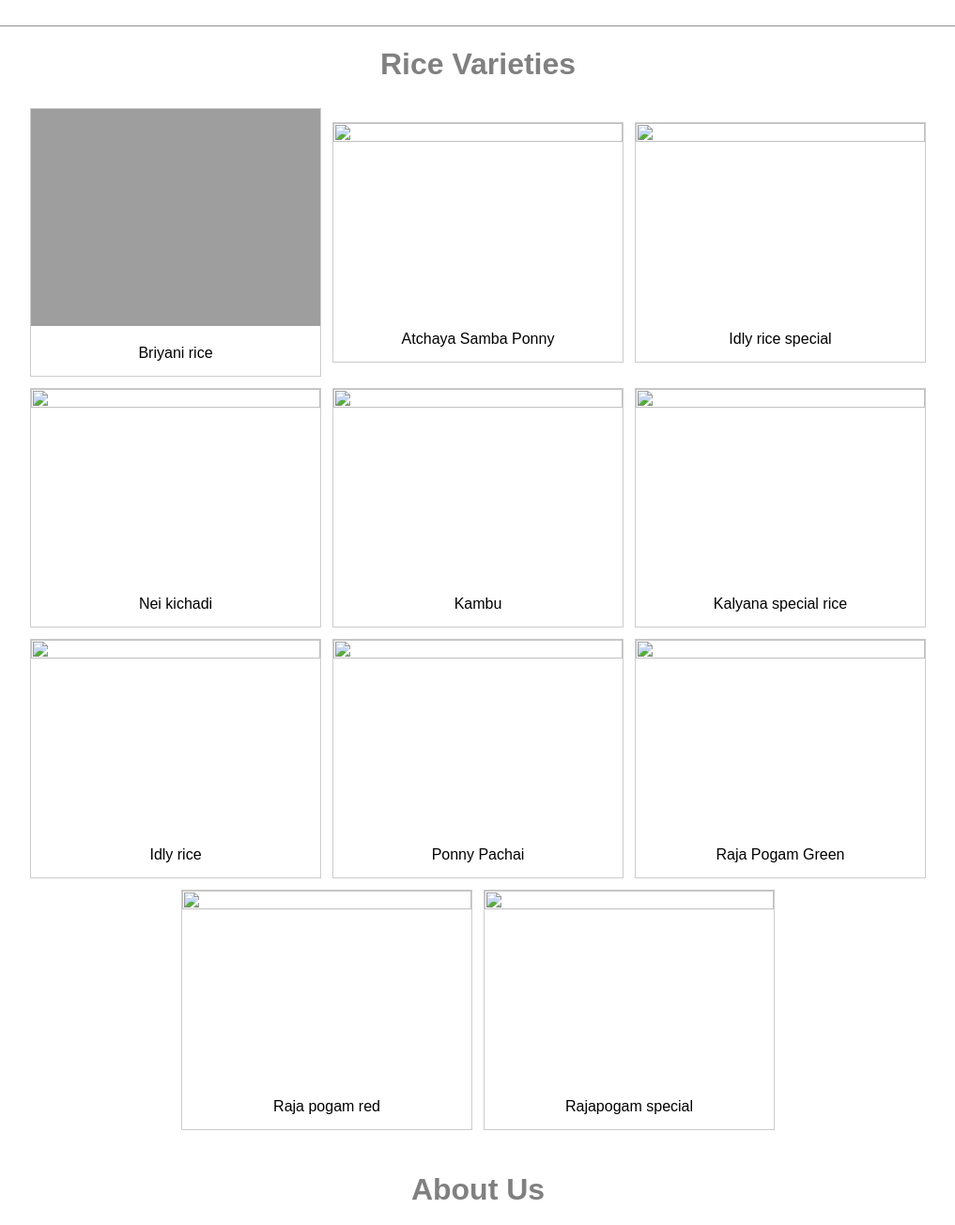
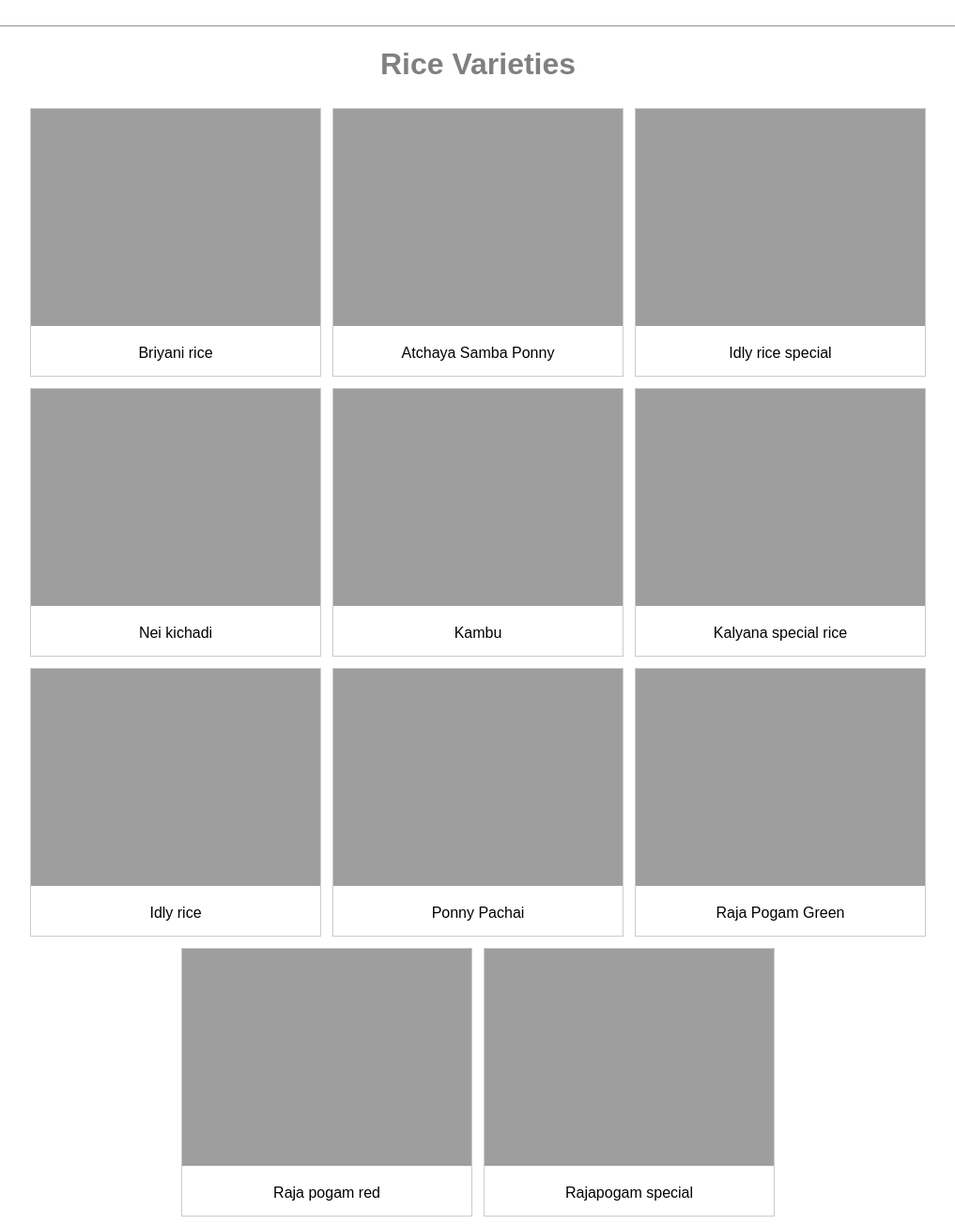
Before and after one commit to deva-pr-zpt0071/rice_Factory, a plain HTML site: page index.html in a window 1280 px wide. Shown: the part 725-2029 px from the top of the page at 94% size, without its empty margins (131-1148 px from the left). Drawn offline with Linux system fonts and the light colour scheme; the site is published under a folder, as on GitHub Pages, so addresses that start at the root find nothing.

Commit message:
Add files via upload

```diff
--- a/index.html
+++ b/index.html
@@ -22,7 +22,7 @@
         </div>
         <div class="logo">
             <div class="logo-inner">
-                <img src="/ss/3 3 final lable.jpg" alt="logo">
+                <img src="ss/3 3 final lable.jpg" alt="logo">
             </div>
         </div>
         <div class="social-media">
@@ -65,25 +65,25 @@
 
             <div class="mySlides fade">
               <div class="numbertext">1 / 4</div>
-              <img src="/ss/20 x 10 - final.jpg" >
+              <img src="ss/20 x 10 - final.jpg" >
               <div class="text">Ready to Serve</div>
             </div>
 
             <div class="mySlides fade">
               <div class="numbertext">2 / 4</div>
-              <img src="/ss/20 x 10 copy.jpg" >
+              <img src="ss/20 x 10 copy.jpg" >
               <div class="text">Tasty</div>
             </div>
 
             <div class="mySlides fade">
               <div class="numbertext">3 / 4</div>
-              <img src="/ss/c6627d14-0847-47c3-beae-8c349ed52570.JPG" style="max-width:500px"  >
+              <img src="ss/c6627d14-0847-47c3-beae-8c349ed52570.JPG" style="max-width:500px"  >
               <div class="text">S S</div>
             </div>
 
             <div class="mySlides fade">
                 <div class="numbertext">4 / 4</div>
-                <img src="/ss/png label.png" style="max-width:500px;"  >
+                <img src="ss/png label.png" style="max-width:500px;"  >
                 <div class="text">Thottiyam</div>
               </div>
 
@@ -117,7 +117,7 @@
               <div class="responsive">
                 <div class="gallery">
                   <a target="_blank" href="#">
-                    <img src="/ss/atchaya samba ponny 01.png" alt="" width="600" height="400">
+                    <img src="ss/atchaya samba ponny 01.png" alt="" width="600" height="400">
                   </a>
                   <div class="desc">Atchaya Samba Ponny</div>
                 </div>
@@ -126,7 +126,7 @@
               <div class="responsive">
                 <div class="gallery">
                   <a target="_blank" href="#">
-                    <img src="/ss/idly rice special.png" alt="" width="600" height="400">
+                    <img src="ss/idly rice special.png" alt="" width="600" height="400">
                   </a>
                   <div class="desc">Idly rice special</div>
                 </div>
@@ -135,7 +135,7 @@
               <div class="responsive">
                 <div class="gallery">
                   <a target="_blank" href="#">
-                    <img src="/ss/nei kichadi.png" alt="" width="600" height="400">
+                    <img src="ss/nei kichadi.png" alt="" width="600" height="400">
                   </a>
                   <div class="desc">Nei kichadi</div>
                 </div>
@@ -143,7 +143,7 @@
               <div class="responsive">
                 <div class="gallery">
                   <a target="_blank" href="#">
-                    <img src="/ss/kambu.png" alt="" width="600" height="400">
+                    <img src="ss/kambu.png" alt="" width="600" height="400">
                   </a>
                   <div class="desc">Kambu</div>
                 </div>
@@ -151,7 +151,7 @@
               <div class="responsive">
                 <div class="gallery">
                   <a target="_blank" href="#">
-                    <img src="/ss/kalyana special rice.png" alt="" width="600" height="400">
+                    <img src="ss/kalyana special rice.png" alt="" width="600" height="400">
                   </a>
                   <div class="desc">Kalyana special rice</div>
                 </div>
@@ -159,7 +159,7 @@
               <div class="responsive">
                 <div class="gallery">
                   <a target="_blank" href="#">
-                    <img src="/ss/idly rice.png" alt="" width="600" height="400">
+                    <img src="ss/idly rice.png" alt="" width="600" height="400">
                   </a>
                   <div class="desc">Idly rice</div>
                 </div>
@@ -167,7 +167,7 @@
               <div class="responsive">
                 <div class="gallery">
                   <a target="_blank" href="#">
-                    <img src="/ss/ponny pachai.png" alt="" width="600" height="400">
+                    <img src="ss/ponny pachai.png" alt="" width="600" height="400">
                   </a>
                   <div class="desc">Ponny Pachai</div>
                 </div>
@@ -175,7 +175,7 @@
               <div class="responsive">
                 <div class="gallery">
                   <a target="_blank" href="#">
-                    <img src="/ss/raja pogam green.png" alt="" width="600" height="400">
+                    <img src="ss/raja pogam green.png" alt="" width="600" height="400">
                   </a>
                   <div class="desc">Raja Pogam Green</div>
                 </div>
@@ -183,7 +183,7 @@
               <div class="responsive">
                 <div class="gallery">
                   <a target="_blank" href="#">
-                    <img src="/ss/raja pogam red.png" alt="" width="600" height="400">
+                    <img src="ss/raja pogam red.png" alt="" width="600" height="400">
                   </a>
                   <div class="desc">Raja pogam red</div>
                 </div>
@@ -191,7 +191,7 @@
               <div class="responsive">
                 <div class="gallery">
                   <a target="_blank" href="#">
-                    <img src="/ss/rajapogam special.png" alt="" width="600" height="400">
+                    <img src="ss/rajapogam special.png" alt="" width="600" height="400">
                   </a>
                   <div class="desc">Rajapogam special</div>
                 </div>
```
